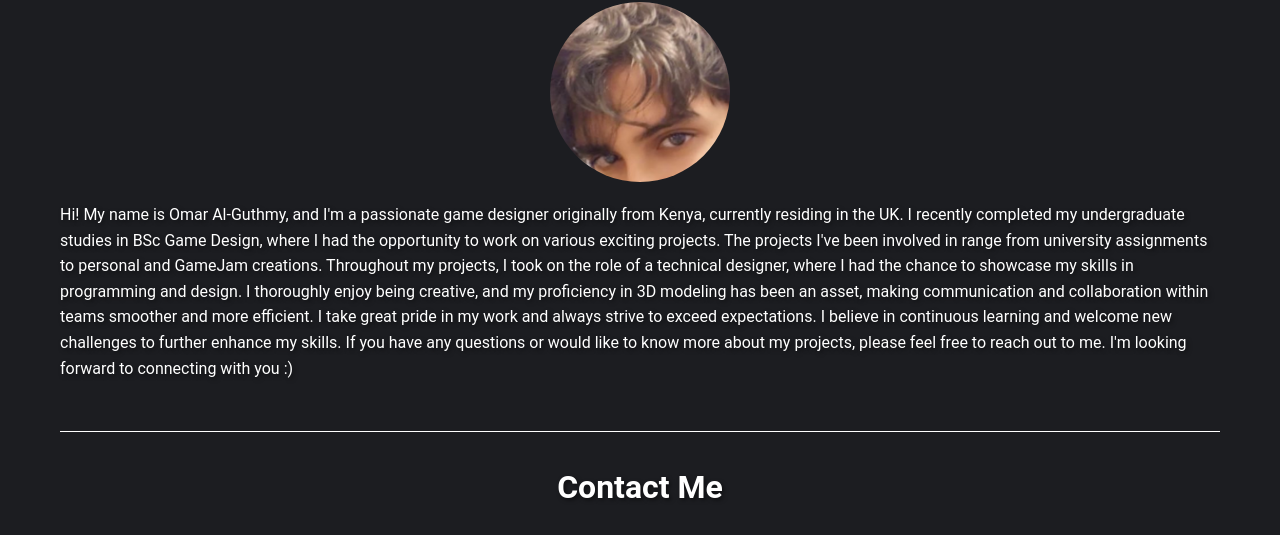
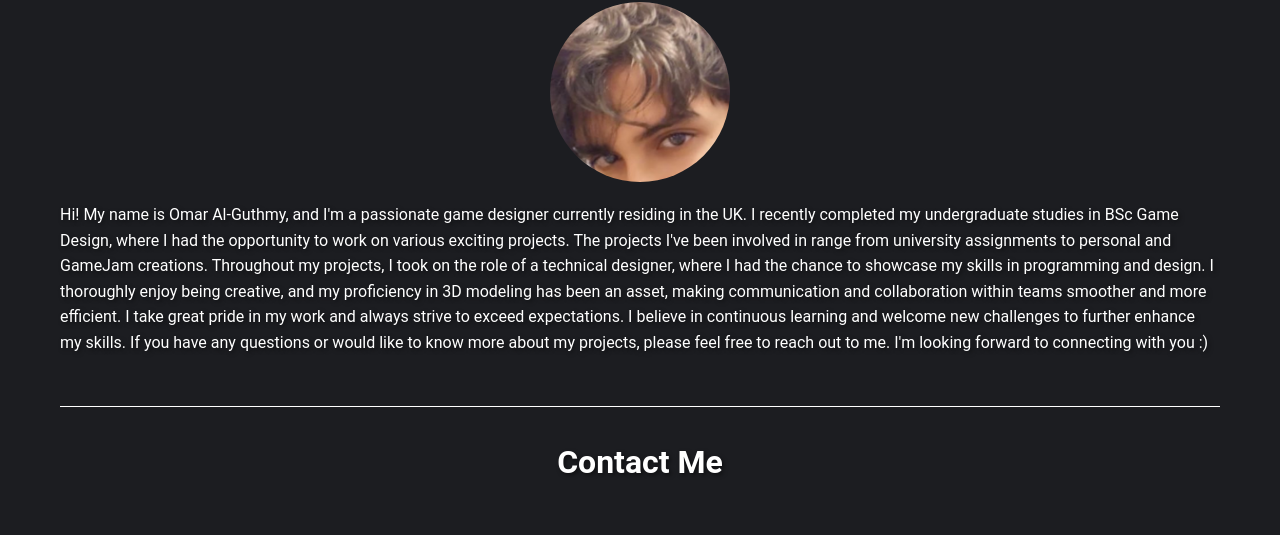
Before and after one commit to OmarAl-Guthmy/Omar-Alguthmy7, a plain HTML site: page index.html in a window 1280 px wide. Shown: the part 2943-3478 px from the top of the page. Drawn offline with Linux system fonts and the light colour scheme.

Commit message:
Update index.html

```diff
--- a/index.html
+++ b/index.html
@@ -184,7 +184,7 @@
           <div id="about" class="about-me">
               <h2>About Me</h2>
               <img class="portrait" src="images/portrait.png" alt="Portrait">
-              <p class="about-me-text">Hi! My name is Omar Al-Guthmy, and I'm a passionate game designer originally from Kenya, currently residing in the UK. I recently completed my undergraduate studies in BSc Game Design, where I had the opportunity to work on various exciting projects. The projects I've been involved in range from university assignments to personal and GameJam creations.
+              <p class="about-me-text">Hi! My name is Omar Al-Guthmy, and I'm a passionate game designer currently residing in the UK. I recently completed my undergraduate studies in BSc Game Design, where I had the opportunity to work on various exciting projects. The projects I've been involved in range from university assignments to personal and GameJam creations.
 
                 Throughout my projects, I took on the role of a technical designer, where I had the chance to showcase my skills in programming and design. I thoroughly enjoy being creative, and my proficiency in 3D modeling has been an asset, making communication and collaboration within teams smoother and more efficient.
 
```
